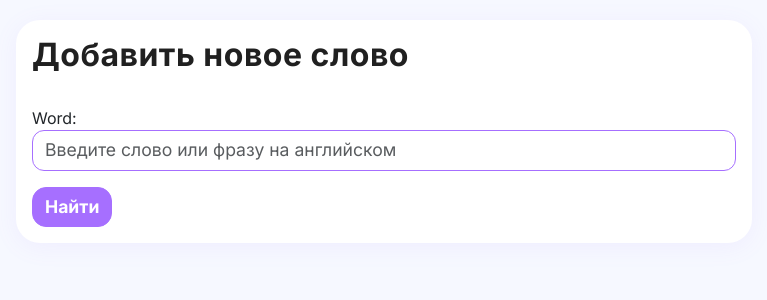
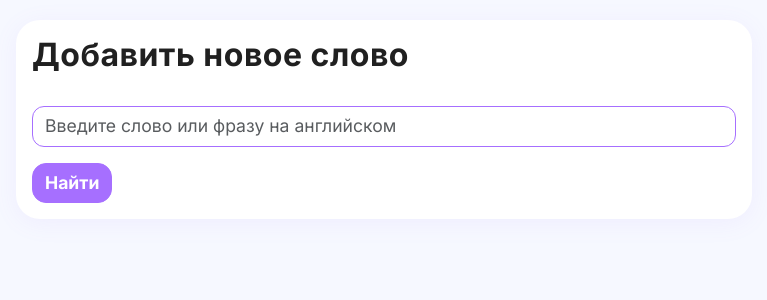
Before and after one commit to nylinary/wordcard, a Django app: page /words/ in a window 1280 px wide. Shown: the part 76-376 px from the top of the page, without its empty margins (256-1023 px from the left). Run offline with Django 5.2, Linux system fonts and the light colour scheme; some web fonts are replaced.

Commit message:
fix: comment out label tag in word lookup form for clarity

```diff
--- a/templates/words/home.html
+++ b/templates/words/home.html
@@ -18,7 +18,7 @@
                 <form id="wordLookupForm" method="post" data-lookup-url="{% url 'words:word_lookup' %}">
                     {% csrf_token %}
                     <div class="mb-3">
-                        {{ form.word.label_tag }}
+                        {% comment %} {{ form.word.label_tag }} {% endcomment %}
                         {{ form.word }}
                     </div>
                     <button type="submit" class="btn btn-primary">Найти</button>
```
